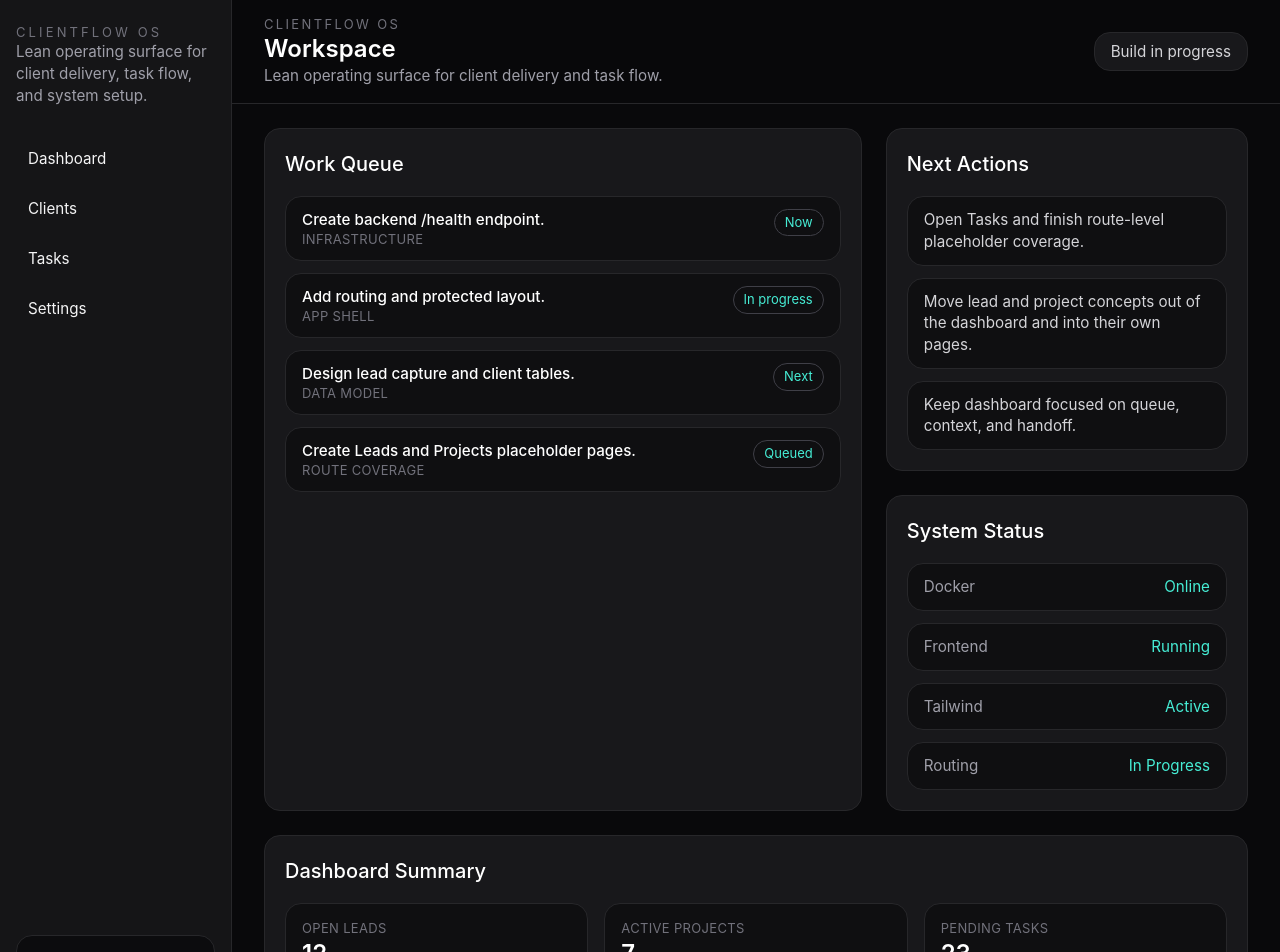
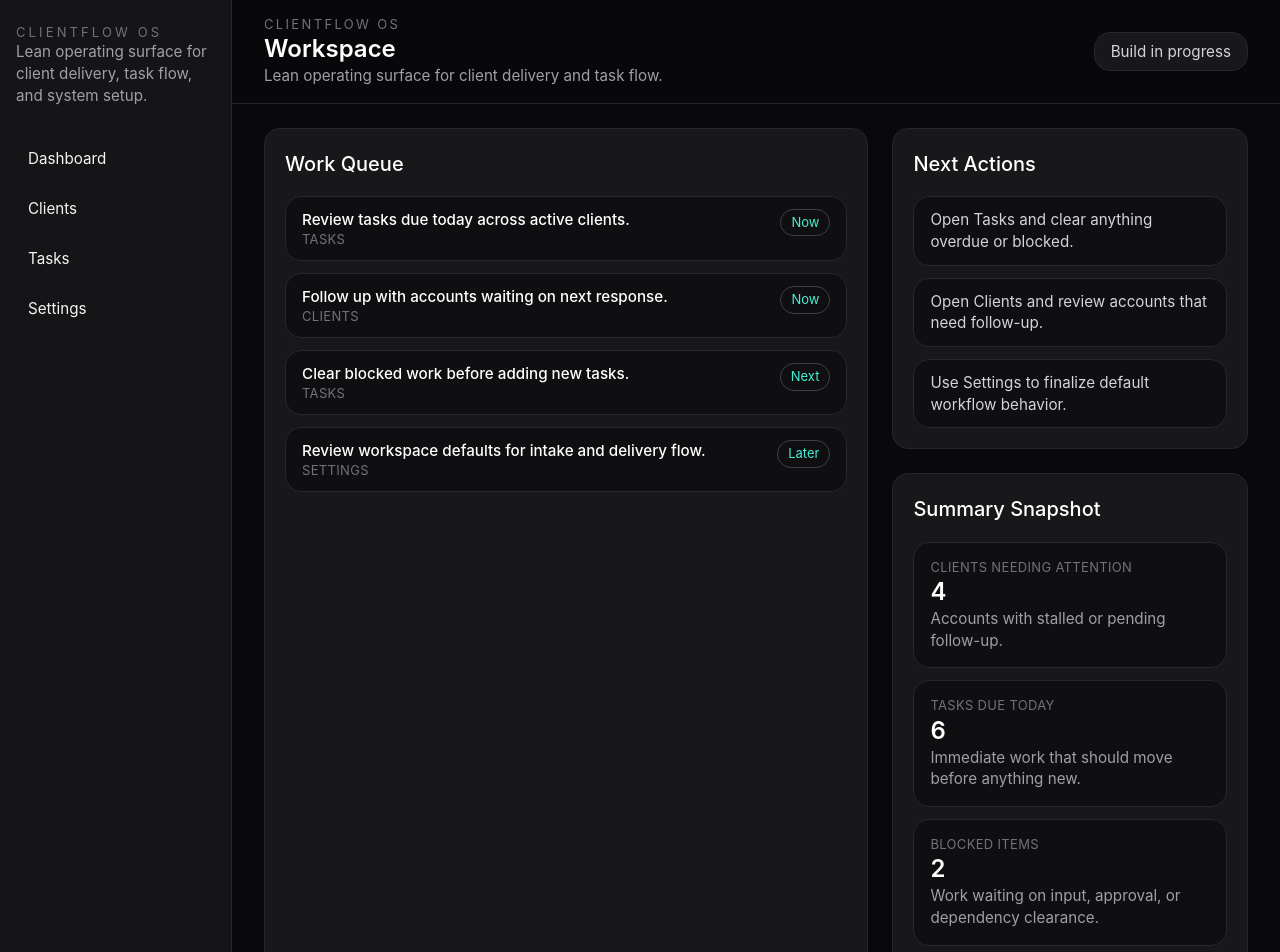
Before and after one commit to RuhlinIT/clientflow-os, a React app in the folder apps/clientflow-os/frontend/: page /dashboard in a window 1280 px wide. Shown: the top 952 px of the page. Built offline with nearby package versions, Linux system fonts and the light colour scheme; the HTML template or start-up script is replaced by a standard one.

Commit message:
chore: refactor dashboard content and structure to read leaner

```diff
--- a/apps/clientflow-os/frontend/src/pages/DashboardPage.jsx
+++ b/apps/clientflow-os/frontend/src/pages/DashboardPage.jsx
@@ -2,62 +2,60 @@ import SectionCard from "../components/SectionCard";
 
 const workQueue = [
   {
-    title: "Create backend /health endpoint.",
-    context: "Infrastructure",
+    title: "Review tasks due today across active clients.",
+    context: "Tasks",
     status: "Now",
   },
   {
-    title: "Add routing and protected layout.",
-    context: "App shell",
-    status: "In progress",
+    title: "Follow up with accounts waiting on next response.",
+    context: "Clients",
+    status: "Now",
   },
   {
-    title: "Design lead capture and client tables.",
-    context: "Data model",
+    title: "Clear blocked work before adding new tasks.",
+    context: "Tasks",
     status: "Next",
   },
   {
-    title: "Create Leads and Projects placeholder pages.",
-    context: "Route coverage",
-    status: "Queued",
+    title: "Review workspace defaults for intake and delivery flow.",
+    context: "Settings",
+    status: "Later",
   },
 ];
 
 const nextActions = [
-  "Open Tasks and finish route-level placeholder coverage.",
-  "Move lead and project concepts out of the dashboard and into their own pages.",
-  "Keep dashboard focused on queue, context, and handoff.",
+  "Open Tasks and clear anything overdue or blocked.",
+  "Open Clients and review accounts that need follow-up.",
+  "Use Settings to finalize default workflow behavior.",
 ];
 
 const summary = [
   {
-    label: "Open leads",
-    value: "12",
-    note: "Still belongs in pipeline context, not as a hero KPI.",
+    label: "Clients needing attention",
+    value: "4",
+    note: "Accounts with stalled or pending follow-up.",
   },
   {
-    label: "Active projects",
-    value: "7",
-    note: "Useful for orientation only.",
+    label: "Tasks due today",
+    value: "6",
+    note: "Immediate work that should move before anything new.",
   },
   {
-    label: "Pending tasks",
-    value: "23",
-    note: "Best surfaced through the work queue.",
+    label: "Blocked items",
+    value: "2",
+    note: "Work waiting on input, approval, or dependency clearance.",
   },
 ];
 
 const systemStatus = [
-  { label: "Docker", value: "Online" },
-  { label: "Frontend", value: "Running" },
-  { label: "Tailwind", value: "Active" },
-  { label: "Routing", value: "In Progress" },
+  { label: "Shell", value: "Stable" },
+  { label: "Routing", value: "Stable" },
+  { label: "Workflow model", value: "In progress" },
 ];
 
 export default function DashboardPage() {
   return (
-    <div className="space-y-6">
-      <section className="grid gap-6 xl:grid-cols-[1.65fr_1fr]">
+    <div className="grid gap-6 xl:grid-cols-[1.7fr_1fr]">
       <SectionCard
         title="Work Queue"
         description="The items that should move first."
@@ -101,30 +99,10 @@ export default function DashboardPage() {
         </SectionCard>
 
         <SectionCard
-            title="System Status"
-            description="Light operational context."
+          title="Summary Snapshot"
+          description="Small context blocks to support quick decisions."
         >
-            <div className="space-y-3">
-              {systemStatus.map((item) => (
-                <div
-                  key={item.label}
-                  className="flex items-center justify-between rounded-xl border border-zinc-800 bg-zinc-950/60 px-4 py-3 text-sm"
-                >
-                  <span className="text-zinc-400">{item.label}</span>
-                  <span className="text-teal-300">{item.value}</span>
-                </div>
-              ))}
-            </div>
-          </SectionCard>
-        </div>
-      </section>
-
-      <section>
-        <SectionCard
-          title="Dashboard Summary"
-          description="Small context blocks, not a KPI wall."
-        >
-          <div className="grid gap-4 md:grid-cols-3">
+          <div className="grid gap-3 sm:grid-cols-3 xl:grid-cols-1">
             {summary.map((item) => (
               <div
                 key={item.label}
@@ -141,6 +119,25 @@ export default function DashboardPage() {
             ))}
           </div>
         </SectionCard>
+      </div>
+
+      <section>
+        <SectionCard
+          title="System Status"
+          description="Light operational context."
+        >
+          <div className="space-y-3">
+            {systemStatus.map((item) => (
+              <div
+                key={item.label}
+                className="flex items-center justify-between rounded-xl border border-zinc-800 bg-zinc-950/60 px-4 py-3 text-sm"
+              >
+                <span className="text-zinc-400">{item.label}</span>
+                <span className="text-teal-300">{item.value}</span>
+              </div>
+            ))}
+          </div>
+        </SectionCard>
       </section>
     </div>
   );
```
Lines whose indentation alone changed are shown as unchanged.
